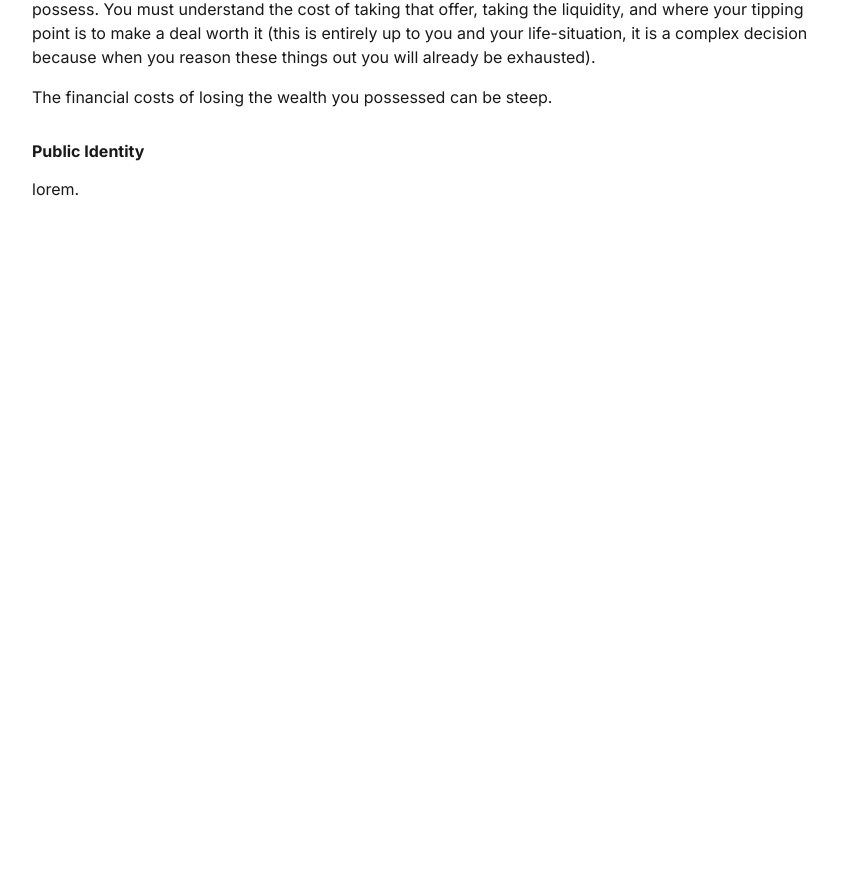
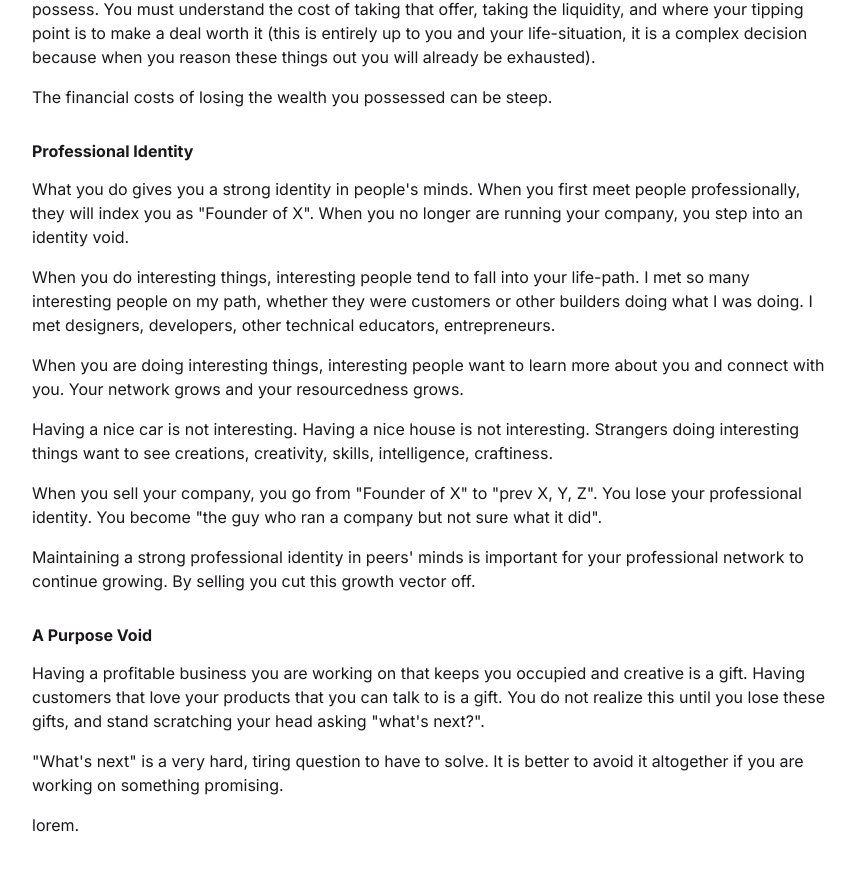
Before and after one commit to bephrem1/bephrem1.github.io, a Next.js app: page /early in a window 1280 px wide. Shown: the part 2937-3808 px from the top of the page, without its empty margins (208-1063 px from the left). Before the commit the page ends 3394 px from the top, so only its background shows below. Built offline with nearby package versions, Linux system fonts and the light colour scheme; no server answers.

Commit message:
dont sell too early - update

```diff
--- a/src/components/page-segments/dont-sell-too-early/DontSellTooEarly.tsx
+++ b/src/components/page-segments/dont-sell-too-early/DontSellTooEarly.tsx
@@ -237,7 +237,57 @@ const DontSellTooEarly: FunctionComponent<Props> = () => {
         <Spacer direction="vertical" size={SPACES.GAP.MEDIUM} />
 
         <Text tag="h6" bold>
-          Public Identity
+          Professional Identity
+        </Text>
+        <Spacer direction="vertical" size={SPACES.GAP.SMALL} />
+        <Text tag="p">
+          What you do gives you a strong identity in people's minds. When you first meet people
+          professionally, they will index you as "Founder of X". When you no longer are running your
+          company, you step into an identity void.
+        </Text>
+        <Spacer direction="vertical" size={SPACES.GAP.SMALL} />
+        <Text tag="p">
+          When you do interesting things, interesting people tend to fall into your life-path. I met
+          so many interesting people on my path, whether they were customers or other builders doing
+          what I was doing. I met designers, developers, other technical educators, entrepreneurs.
+        </Text>
+        <Spacer direction="vertical" size={SPACES.GAP.SMALL} />
+        <Text tag="p">
+          When you are doing interesting things, interesting people want to learn more about you and
+          connect with you. Your network grows and your resourcedness grows.
+        </Text>
+        <Spacer direction="vertical" size={SPACES.GAP.SMALL} />
+        <Text tag="p">
+          Having a nice car is not interesting. Having a nice house is not interesting. Strangers
+          doing interesting things want to see creations, creativity, skills, intelligence,
+          craftiness.
+        </Text>
+        <Spacer direction="vertical" size={SPACES.GAP.SMALL} />
+        <Text tag="p">
+          When you sell your company, you go from "Founder of X" to "prev X, Y, Z". You lose your
+          professional identity. You become "the guy who ran a company but not sure what it did".
+        </Text>
+        <Spacer direction="vertical" size={SPACES.GAP.SMALL} />
+        <Text tag="p">
+          Maintaining a strong professional identity in peers' minds is important for your
+          professional network to continue growing. By selling you cut this growth vector off.
+        </Text>
+        <Spacer direction="vertical" size={SPACES.GAP.MEDIUM} />
+
+        <Text tag="h6" bold>
+          A Purpose Void
+        </Text>
+        <Spacer direction="vertical" size={SPACES.GAP.SMALL} />
+        <Text tag="p">
+          Having a profitable business you are working on that keeps you occupied and creative is a
+          gift. Having customers that love your products that you can talk to is a gift. You do not
+          realize this until you lose these gifts, and stand scratching your head asking "what's
+          next?".
+        </Text>
+        <Spacer direction="vertical" size={SPACES.GAP.SMALL} />
+        <Text tag="p">
+          "What's next" is a very hard, tiring question to have to solve. It is better to avoid it
+          altogether if you are working on something promising.
         </Text>
         <Spacer direction="vertical" size={SPACES.GAP.SMALL} />
         <Text tag="p">lorem.</Text>
```
